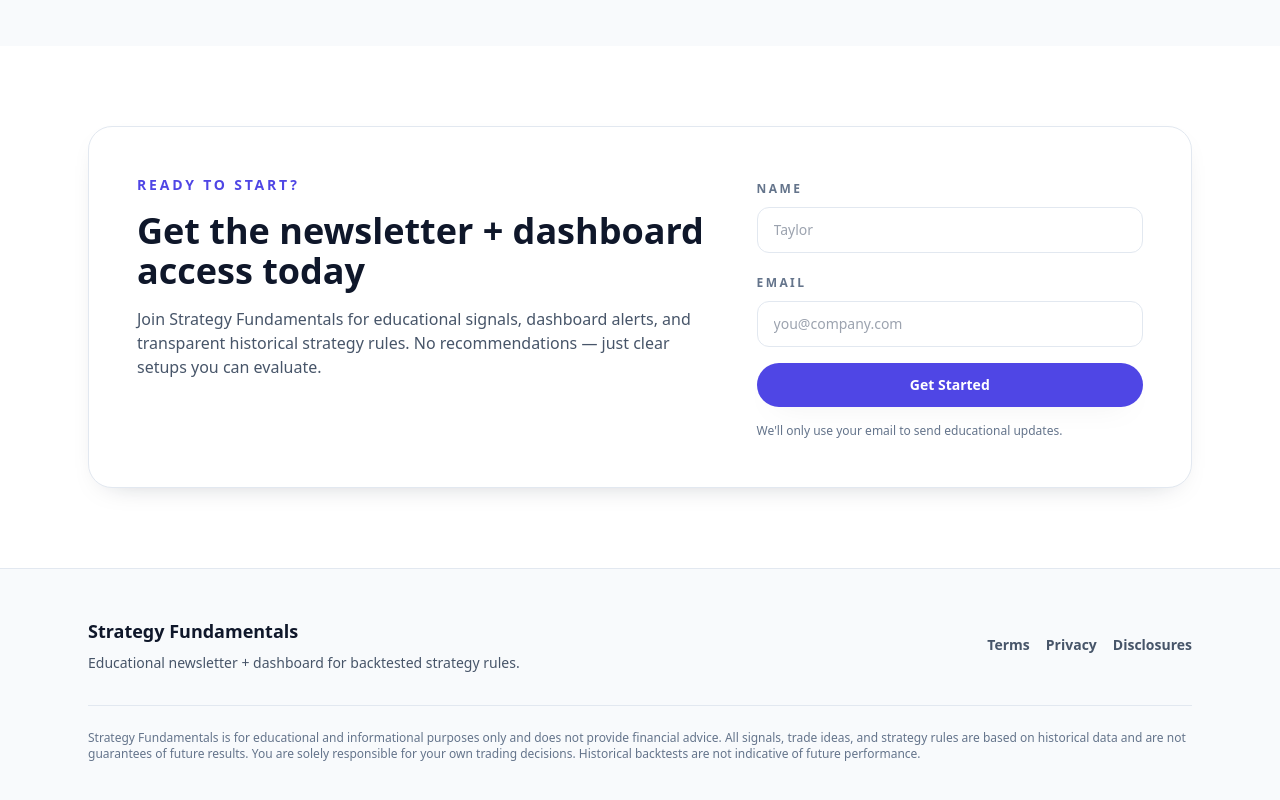
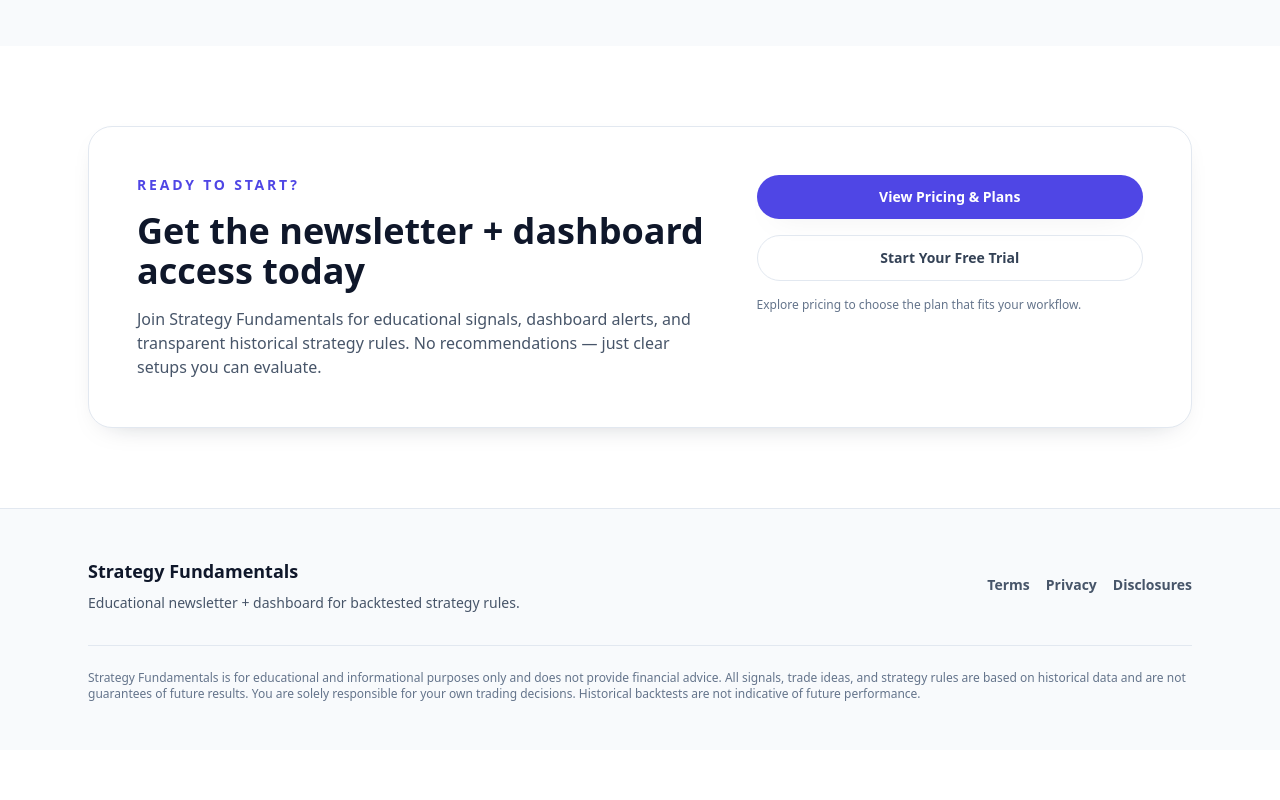
Before and after one commit to adhesikan/StratFLanding, a Next.js app: page / in a window 1280 px wide. Shown: the part 5346-6146 px from the top of the page. After the commit the page ends 6096 px from the top, so only its background shows below. Built offline with nearby package versions, Linux system fonts and the light colour scheme.

Commit message:
Update CTA links to pricing

```diff
--- a/app/page.tsx
+++ b/app/page.tsx
@@ -1,6 +1,5 @@
 "use client";
 
-import { FormEvent, useMemo, useState } from "react";
 import Link from "next/link";
 import { Container } from "@/components/Container";
 import { SectionHeading } from "@/components/SectionHeading";
@@ -11,8 +10,8 @@
 };
 
 const CHECKOUT_LINKS = {
-  trial: "#",
-  bundle: "#"
+  trial: "https://www.strategyfundamentals.com/pricing",
+  bundle: "https://www.strategyfundamentals.com/pricing"
 };
 
 const trustBullets = [
@@ -149,55 +148,6 @@
 ];
 
 export default function Home() {
-  const [formState, setFormState] = useState({ name: "", email: "" });
-  const [status, setStatus] = useState<"idle" | "loading" | "success" | "error">(
-    "idle"
-  );
-  const [error, setError] = useState<string | null>(null);
-
-  const isEmailValid = useMemo(() => {
-    if (!formState.email) {
-      return false;
-    }
-    return /^[^\s@]+@[^\s@]+\.[^\s@]+$/.test(formState.email);
-  }, [formState.email]);
-
-  const handleSubmit = async (event: FormEvent<HTMLFormElement>) => {
-    event.preventDefault();
-    setError(null);
-
-    if (!formState.name.trim()) {
-      setError("Please enter your name.");
-      return;
-    }
-
-    if (!isEmailValid) {
-      setError("Please enter a valid email address.");
-      return;
-    }
-
-    setStatus("loading");
-
-    try {
-      const response = await fetch("/api/lead", {
-        method: "POST",
-        headers: { "Content-Type": "application/json" },
-        body: JSON.stringify(formState)
-      });
-
-      if (!response.ok) {
-        throw new Error("Unable to submit form");
-      }
-
-      setStatus("success");
-      setFormState({ name: "", email: "" });
-    } catch (submitError) {
-      console.error(submitError);
-      setStatus("error");
-      setError("Something went wrong. Please try again.");
-    }
-  };
-
   return (
     <div className="bg-white text-slate-900">
       <header className="sticky top-0 z-50 border-b border-slate-200 bg-white/90 backdrop-blur">
@@ -623,62 +573,23 @@
                     recommendations — just clear setups you can evaluate.
                   </p>
                 </div>
-                <form onSubmit={handleSubmit} className="space-y-4">
-                  <div>
-                    <label className="text-xs font-semibold uppercase tracking-[0.2em] text-slate-500">
-                      Name
-                    </label>
-                    <input
-                      type="text"
-                      name="name"
-                      value={formState.name}
-                      onChange={(event) =>
-                        setFormState((prev) => ({
-                          ...prev,
-                          name: event.target.value
-                        }))
-                      }
-                      className="mt-2 w-full rounded-xl border border-slate-200 px-4 py-3 text-sm text-slate-700 focus:border-accent-500 focus:outline-none focus:ring-2 focus:ring-accent-100"
-                      placeholder="Taylor"
-                    />
-                  </div>
-                  <div>
-                    <label className="text-xs font-semibold uppercase tracking-[0.2em] text-slate-500">
-                      Email
-                    </label>
-                    <input
-                      type="email"
-                      name="email"
-                      value={formState.email}
-                      onChange={(event) =>
-                        setFormState((prev) => ({
-                          ...prev,
-                          email: event.target.value
-                        }))
-                      }
-                      className="mt-2 w-full rounded-xl border border-slate-200 px-4 py-3 text-sm text-slate-700 focus:border-accent-500 focus:outline-none focus:ring-2 focus:ring-accent-100"
-                      placeholder="you@company.com"
-                    />
-                  </div>
-                  {error ? (
-                    <p className="text-sm font-semibold text-rose-600">{error}</p>
-                  ) : null}
-                  {status === "success" ? (
-                    <p className="text-sm font-semibold text-emerald-600">
-                      Success! Check your inbox for next steps.
-                    </p>
-                  ) : null}
-                  <button
-                    type="submit"
-                    disabled={status === "loading"}
-                    className="flex w-full items-center justify-center rounded-full bg-accent-600 px-6 py-3 text-sm font-semibold text-white shadow-soft transition hover:bg-accent-700 disabled:cursor-not-allowed disabled:opacity-60"
+                <div className="flex flex-col gap-4">
+                  <Link
+                    href={CHECKOUT_LINKS.bundle}
+                    className="inline-flex w-full items-center justify-center rounded-full bg-accent-600 px-6 py-3 text-sm font-semibold text-white shadow-soft transition hover:bg-accent-700"
                   >
-                    {status === "loading" ? "Submitting..." : "Get Started"}
-                  </button>
+                    View Pricing & Plans
+                  </Link>
+                  <Link
+                    href={CHECKOUT_LINKS.trial}
+                    className="inline-flex w-full items-center justify-center rounded-full border border-slate-200 px-6 py-3 text-sm font-semibold text-slate-700 transition hover:border-slate-300 hover:text-slate-900"
+                  >
+                    Start Your Free Trial
+                  </Link>
                   <p className="text-xs text-slate-500">
-                    We&apos;ll only use your email to send educational updates.
+                    Explore pricing to choose the plan that fits your workflow.
                   </p>
-                </form>
+                </div>
               </div>
             </div>
           </Container>
```
